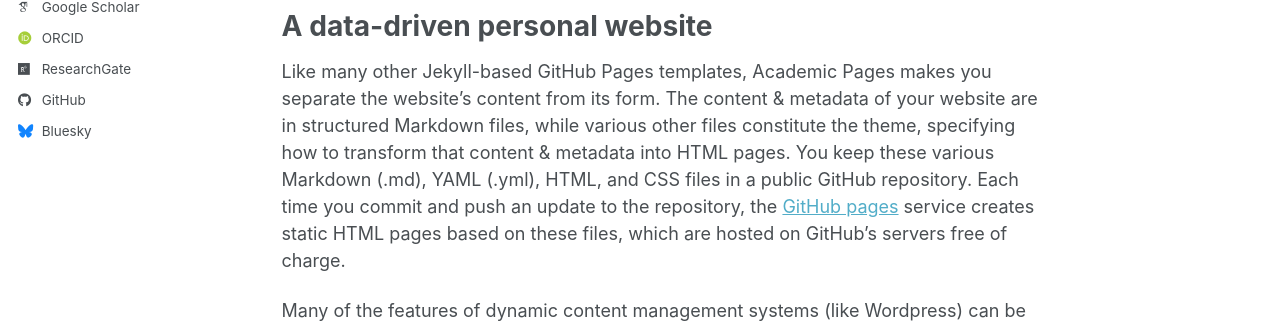
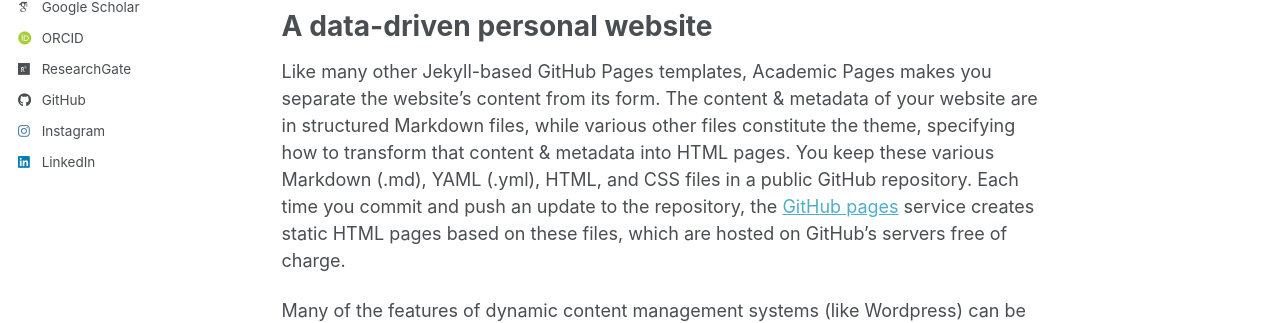
Before and after one commit to tobicn/TobiasConstien, a Jekyll site: the page built from _pages/about.md, in a window 1280 px wide. Shown: the part 478-801 px from the top of the page. Built offline with Jekyll 4.4.1, drawn with Linux system fonts in a browser that asks for light colours; some web fonts are replaced; a script bundle is joined from its source files by our own code; library files that are not in the unit come from our copies; some of the changed lines change nothing that is shown.

Commit message:
Modify social media usernames in _config.yml
Updated social media usernames in the config file.

```diff
--- a/_config.yml
+++ b/_config.yml
@@ -57,16 +57,16 @@ author:
 
   # Social media
   artstation       : # Username
-  bluesky          : "bsky.app" # Replace this with you Bluesky username
+  bluesky          : # Replace this with you Bluesky username
   facebook         : # Username
   flickr           : # Username
   foursquare       : # Username
   goodreads        : # Username
   google_plus      : # Username
   keybase          : # Username
-  instagram        : # Username
+  instagram        : "@ucdbabylab"
   lastfm           : # Username
-  linkedin         : # Username
+  linkedin         : "tconstien"
   mastodon         : # URL
   medium           : # URL
   pinterest        : # Username
```
